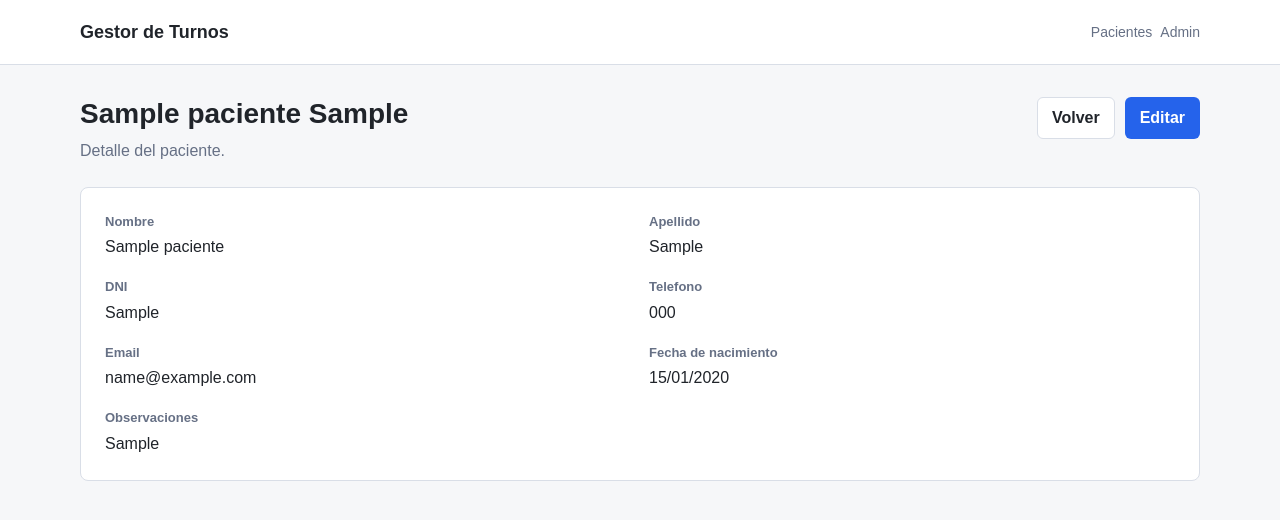
After one commit to Lukillas09/gestor-turnos-odontologia, a Django app: page /pacientes/1/ in a window 1280 px wide. The commit adds this page. Shown: the top 520 px of the page. Run offline with Django 5.2, Linux system fonts and the light colour scheme; tables that the repository leaves empty hold one stand-in row (values such as "Sample post").

Commit message:
Agrega detalle y edicion de pacientes

```diff
--- /dev/null
+++ b/app/pacientes/templates/pacientes/paciente_detail.html
@@ -0,0 +1,49 @@
+{% extends "base.html" %}
+
+{% block title %}{{ paciente.nombre_completo }} | Gestor de Turnos{% endblock %}
+
+{% block content %}
+    <div class="page-header">
+        <div>
+            <h1>{{ paciente.nombre }} {{ paciente.apellido }}</h1>
+            <p class="subtitle">Detalle del paciente.</p>
+        </div>
+        <div class="header-actions">
+            <a class="button button-secondary" href="{% url 'pacientes:lista' %}">Volver</a>
+            <a class="button" href="{% url 'pacientes:editar' paciente.pk %}">Editar</a>
+        </div>
+    </div>
+
+    <section class="detail-panel">
+        <dl class="detail-grid">
+            <div>
+                <dt>Nombre</dt>
+                <dd>{{ paciente.nombre }}</dd>
+            </div>
+            <div>
+                <dt>Apellido</dt>
+                <dd>{{ paciente.apellido }}</dd>
+            </div>
+            <div>
+                <dt>DNI</dt>
+                <dd>{{ paciente.documento|default:"-" }}</dd>
+            </div>
+            <div>
+                <dt>Telefono</dt>
+                <dd>{{ paciente.telefono|default:"-" }}</dd>
+            </div>
+            <div>
+                <dt>Email</dt>
+                <dd>{{ paciente.email|default:"-" }}</dd>
+            </div>
+            <div>
+                <dt>Fecha de nacimiento</dt>
+                <dd>{{ paciente.fecha_nacimiento|date:"d/m/Y"|default:"-" }}</dd>
+            </div>
+            <div class="field-full">
+                <dt>Observaciones</dt>
+                <dd>{{ paciente.observaciones|linebreaksbr|default:"-" }}</dd>
+            </div>
+        </dl>
+    </section>
+{% endblock %}
--- a/app/pacientes/urls.py
+++ b/app/pacientes/urls.py
@@ -1,10 +1,12 @@
 from django.urls import path
 
-from .views import PacienteCreateView, PacienteListView
+from .views import PacienteCreateView, PacienteDetailView, PacienteListView, PacienteUpdateView
 
 app_name = "pacientes"
 
 urlpatterns = [
     path("", PacienteListView.as_view(), name="lista"),
     path("nuevo/", PacienteCreateView.as_view(), name="crear"),
+    path("<int:pk>/", PacienteDetailView.as_view(), name="detalle"),
+    path("<int:pk>/editar/", PacienteUpdateView.as_view(), name="editar"),
 ]
--- a/app/pacientes/views.py
+++ b/app/pacientes/views.py
@@ -1,7 +1,7 @@
 from django.contrib import messages
 from django.db.models import Q
 from django.urls import reverse_lazy
-from django.views.generic import CreateView, ListView
+from django.views.generic import CreateView, DetailView, ListView, UpdateView
 
 from .forms import PacienteForm
 from .models import Paciente
@@ -38,6 +38,41 @@ class PacienteCreateView(CreateView):
     template_name = "pacientes/paciente_form.html"
     success_url = reverse_lazy("pacientes:lista")
 
+    def get_context_data(self, **kwargs):
+        context = super().get_context_data(**kwargs)
+        context["titulo"] = "Nuevo paciente"
+        context["subtitulo"] = "Carga de datos personales y de contacto."
+        context["texto_boton"] = "Guardar paciente"
+        context["url_cancelar"] = reverse_lazy("pacientes:lista")
+        return context
+
     def form_valid(self, form):
         messages.success(self.request, "Paciente creado correctamente.")
         return super().form_valid(form)
+
+
+class PacienteDetailView(DetailView):
+    model = Paciente
+    template_name = "pacientes/paciente_detail.html"
+    context_object_name = "paciente"
+
+
+class PacienteUpdateView(UpdateView):
+    model = Paciente
+    form_class = PacienteForm
+    template_name = "pacientes/paciente_form.html"
+
+    def get_success_url(self):
+        return reverse_lazy("pacientes:detalle", kwargs={"pk": self.object.pk})
+
+    def get_context_data(self, **kwargs):
+        context = super().get_context_data(**kwargs)
+        context["titulo"] = "Editar paciente"
+        context["subtitulo"] = "Actualizacion de datos personales y de contacto."
+        context["texto_boton"] = "Guardar cambios"
+        context["url_cancelar"] = self.get_success_url()
+        return context
+
+    def form_valid(self, form):
+        messages.success(self.request, "Paciente actualizado correctamente.")
+        return super().form_valid(form)
--- a/app/templates/base.html
+++ b/app/templates/base.html
@@ -71,6 +71,16 @@
             text-decoration: none;
         }
 
+        .text-link {
+            color: var(--primary);
+            font-weight: 700;
+            text-decoration: none;
+        }
+
+        .text-link:hover {
+            text-decoration: underline;
+        }
+
         .page {
             padding: 32px 0;
         }
@@ -81,6 +91,11 @@
             justify-content: space-between;
             gap: 16px;
             margin-bottom: 24px;
+        }
+
+        .header-actions {
+            display: flex;
+            gap: 10px;
         }
 
         h1 {
@@ -162,6 +177,7 @@
         }
 
         .table-wrap,
+        .detail-panel,
         .form-panel,
         .empty-state {
             background: var(--surface);
@@ -201,6 +217,7 @@
         }
 
         .form-panel,
+        .detail-panel,
         .empty-state {
             padding: 24px;
         }
@@ -213,6 +230,23 @@
 
         .field-full {
             grid-column: 1 / -1;
+        }
+
+        .detail-grid {
+            display: grid;
+            grid-template-columns: repeat(2, minmax(0, 1fr));
+            gap: 18px;
+            margin: 0;
+        }
+
+        .detail-grid dt {
+            color: var(--muted);
+            font-size: 13px;
+            font-weight: 700;
+        }
+
+        .detail-grid dd {
+            margin: 4px 0 0;
         }
 
         .field-error,
@@ -254,6 +288,7 @@
 
             .topbar-inner,
             .page-header,
+            .header-actions,
             .toolbar,
             .search-form,
             .form-actions {
@@ -261,7 +296,8 @@
                 flex-direction: column;
             }
 
-            .form-grid {
+            .form-grid,
+            .detail-grid {
                 grid-template-columns: 1fr;
             }
 
```
Also changed, not shown: app/pacientes/templates/pacientes/paciente_form.html (+5 -5 lines), app/pacientes/templates/pacientes/paciente_list.html (+10 -2 lines), app/pacientes/tests.py (+65 -1 lines), README.md.
